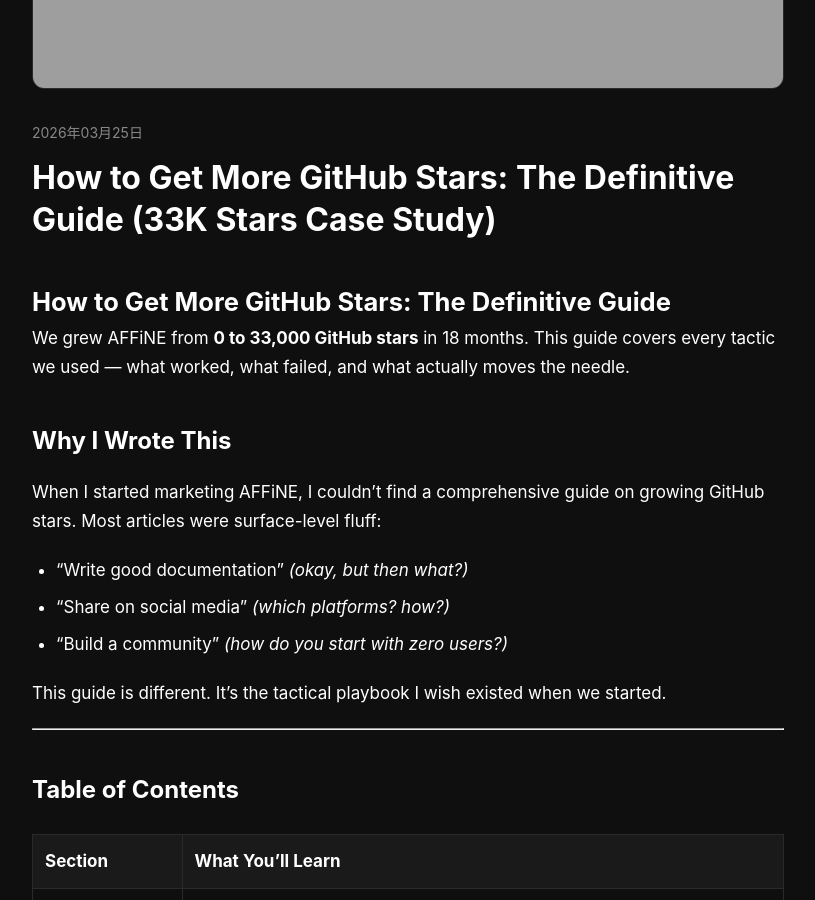
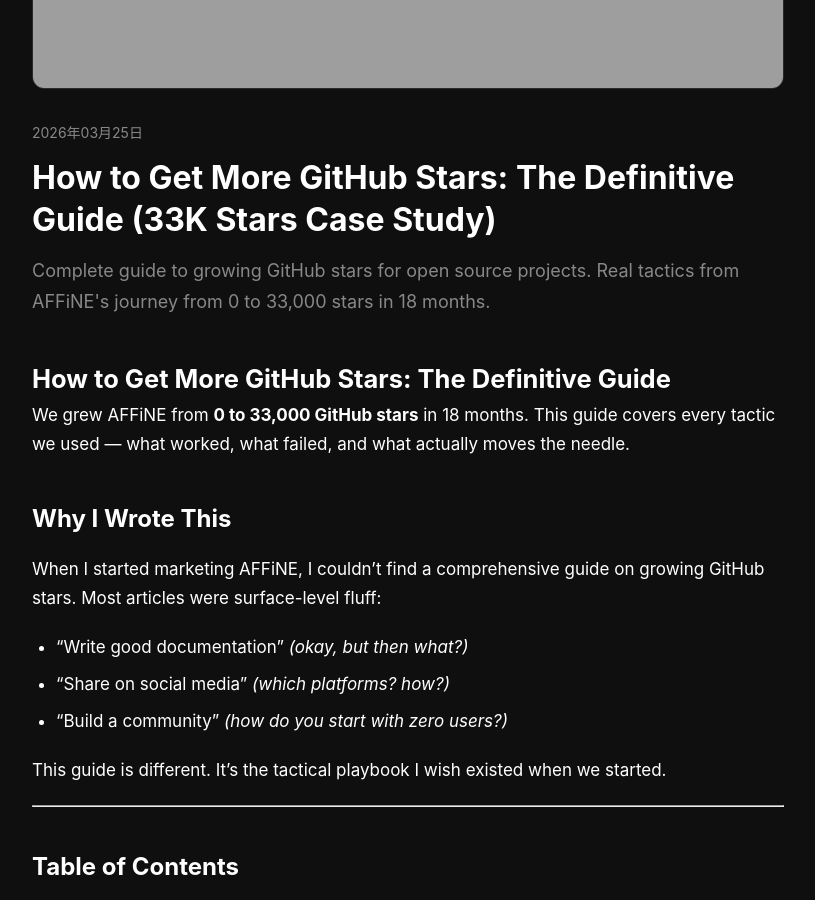
Before and after one commit to Gingiris/growth-tools, a Jekyll site: the page built from _posts/2026-03-25-how-to-get-more-github-stars-the-definitive-guide-33k-stars-case-study.md, in a window 1280 px wide and 900 px high, scrolled down 587 px. Shown: the whole window, without its empty margins (232-1047 px from the left). Built offline with Jekyll 4.4.1, drawn with Linux system fonts in a browser that asks for light colours.

Commit message:
seo: add meta description to 2026-03-25-how-to-get-more-github-stars-the-definitive-guide-33k-stars-case-study.md

```diff
--- a/_posts/2026-03-25-how-to-get-more-github-stars-the-definitive-guide-33k-stars-case-study.md
+++ b/_posts/2026-03-25-how-to-get-more-github-stars-the-definitive-guide-33k-stars-case-study.md
@@ -4,6 +4,7 @@
 date: 2026-03-25
 canonical_url: https://gingiris.github.io/growth-tools/blog/2026/03/how-to-get-more-github-stars-the-definitive-guide-33k-stars-case-study/
 image: "https://gingiris.github.io/growth-tools/assets/images/blog-github-stars.jpg"
+description: "Complete guide to growing GitHub stars for open source projects. Real tactics from AFFiNE's journey from 0 to 33,000 stars in 18 months."
 ---
 # How to Get More GitHub Stars: The Definitive Guide
 
```
